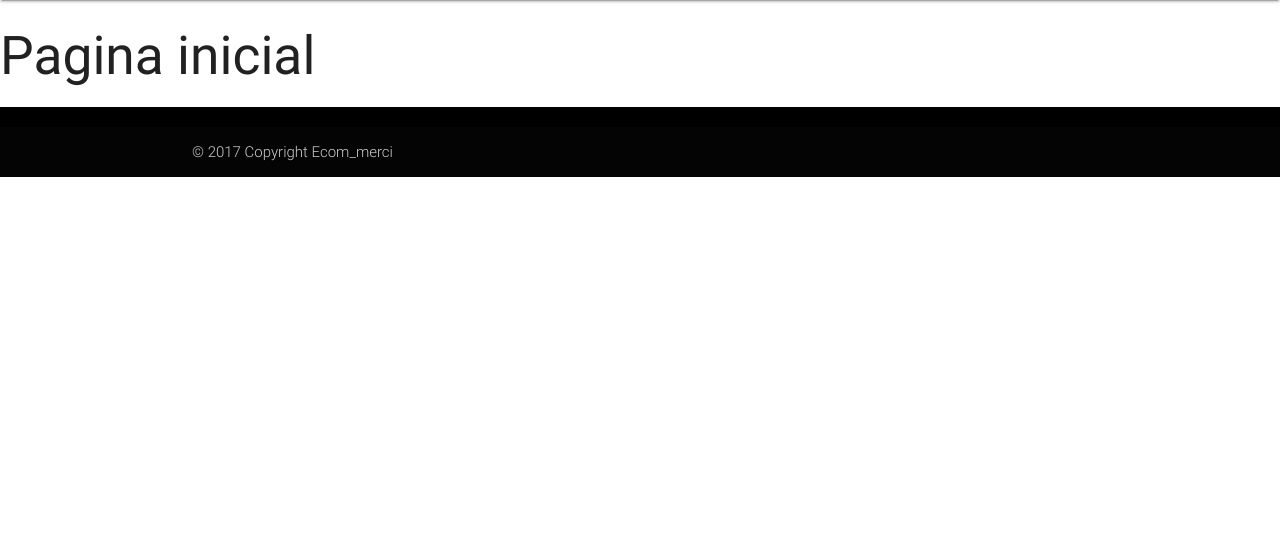
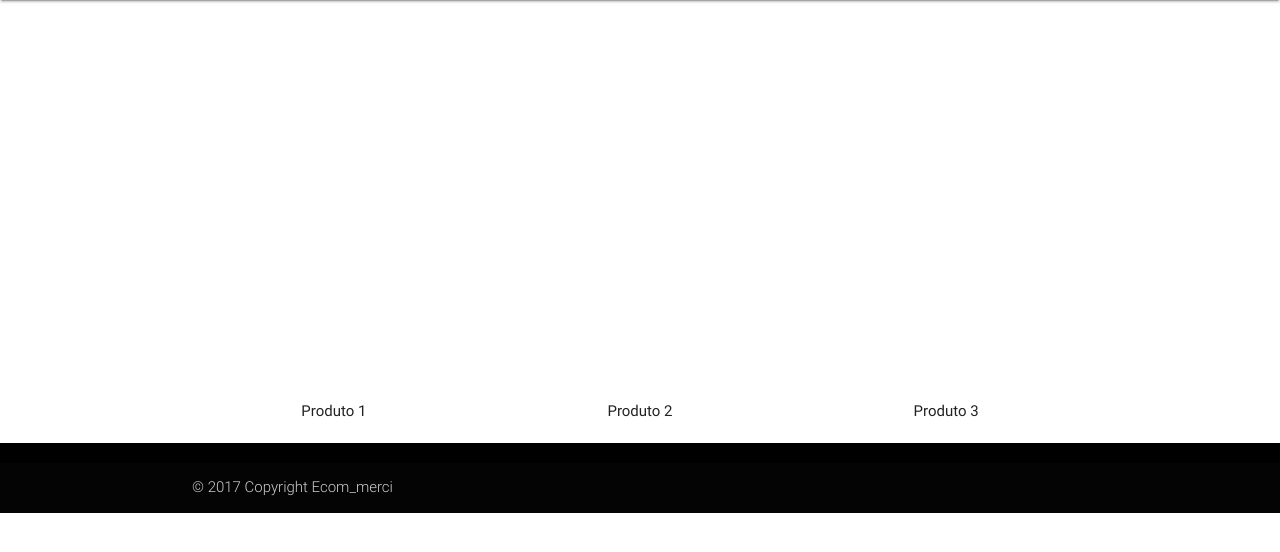
Before and after one commit to Desenho-2-2017/Ecom_merci, a Django app: page / in a window 1280 px wide. Shown: the part 64-616 px from the top of the page. Run offline with Django 3.2, Linux system fonts and the light colour scheme; parts of the project's set-up code (start-up, migrations or seed data) failed here and were passed over; some libraries are stand-ins or nearby versions.

Commit message:
Adding homepage elements

```diff
--- a/ecom_merci/templates/home.html
+++ b/ecom_merci/templates/home.html
@@ -1,7 +1,27 @@
 {%  extends "base.html" %}
 {% block main_content %}
+<body>
+<div class="carousel">
+   <a class="carousel-item" href="#one!"><img src="../../../static/images/carrossel1.jpg"></a>
+   <a class="carousel-item" href="#one!"><img src="../../../static/images/carrossel2.png"></a>
+   <a class="carousel-item" href="#one!"><img src="../../../static/images/carrossel3.jpg"></a>
+   <a class="carousel-item" href="#one!"><img src="../../../static/images/carrossel4.jpg"></a>
+   <a class="carousel-item" href="#one!"><img src="../../../static/images/carrossel5.jpg"></a>
+ </div>
 
+<div class="container">
+ <div class="row center-align">
+     <div class="col s4">
+      Produto 1
+     </div>
+     <div class="col s4">
+        Produto 2
+     </div>
+     <div class="col s4">
+       Produto 3
+     </div>
 
-<h2> Pagina inicial </h2>
-
+   </div>
+ </div>
+</body>
 {% endblock main_content %}
```
